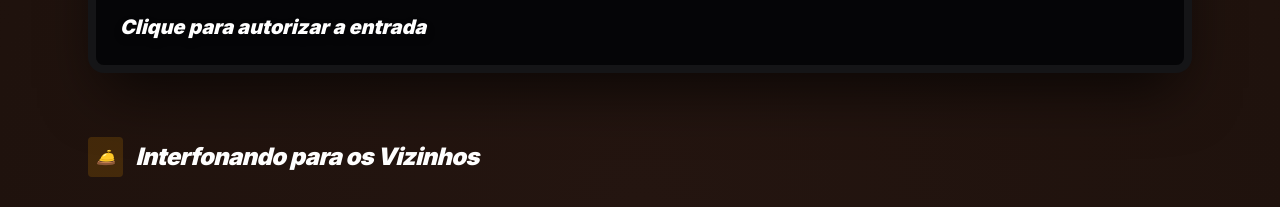
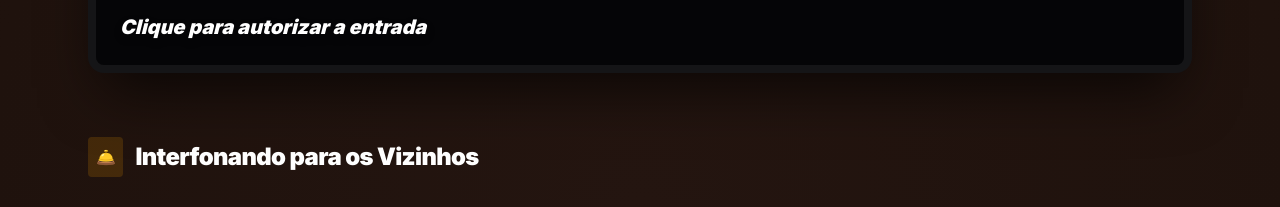
Before and after one commit to MatheusDuarteM/portaria7, a Next.js app: page / in a window 1280 px wide. Shown: the part 940-1147 px from the top of the page. Built offline with nearby package versions, Linux system fonts and the light colour scheme.

Commit message:
retirado o italico

```diff
--- a/components/components-feedback/section-feedback.tsx
+++ b/components/components-feedback/section-feedback.tsx
@@ -29,7 +29,7 @@ export function SectionFeedback() {
 
   return (
     <section className="mb-20 px-4 md:px-0" id="videos">
-      <h2 className="text-xl md:text-2xl font-bold flex items-center gap-3 text-white mb-8 tracking-tight italic">
+      <h2 className="text-xl md:text-2xl font-bold flex items-center gap-3 text-white mb-8 tracking-tight">
         <span className="bg-yellow-600/20 p-2 rounded text-base">🛎️</span>
         Interfonando para os Vizinhos
       </h2>
```
